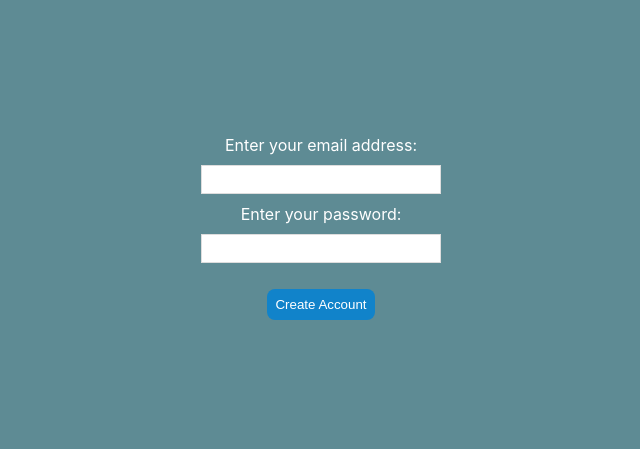
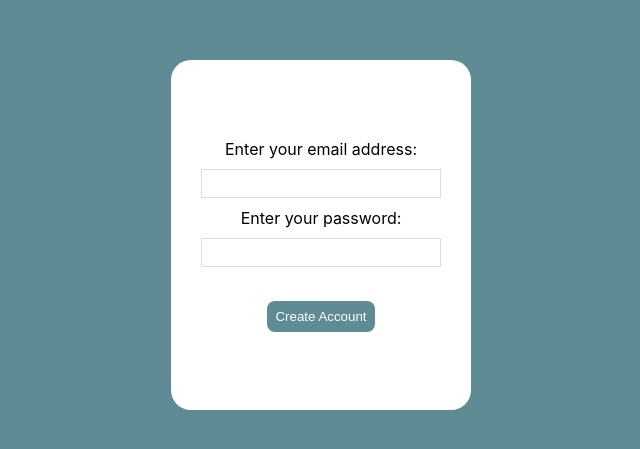
Before and after one commit to laulau-tlj/hng, a React (Create React App) app: page /register in a window 1280 px wide. Shown: the part 165-614 px from the top of the page, without its empty margins (319-959 px from the left). Built offline with nearby package versions, Linux system fonts and the light colour scheme.

Commit message:
img-tries

```diff
--- a/src/style/register.modules.css
+++ b/src/style/register.modules.css
@@ -1,6 +1,18 @@
-.create-account {
+.register-container {
   background-color: #5e8b94;
   height: 100vh;
+  display: flex;
+  flex-direction: column;
+  justify-content: center;
+  align-items: center;
+}
+
+.create-account {
+  background-color: #fff;
+  /* height: 100vh; */
+  height: 350px;
+  width: 300px;
+  border-radius: 20px;
   display: flex;
   flex-direction: column;
   justify-content: center;
@@ -11,8 +23,8 @@ input {
 }
 
 button {
-  margin: 1rem;
-  background: #1183ca;
+  margin-top: 1.5rem;
+  background: #5e8b94;
   color: #fff;
   border: 0;
   padding: 8px;
@@ -21,7 +33,7 @@ button {
 }
 
 label {
-  color: #fff;
+  /* color: #fff; */
 }
 
 .create-account input {
--- a/src/view/favorite/index.js
+++ b/src/view/favorite/index.js
@@ -1,5 +1,12 @@
+import { getStorage, ref } from "firebase/storage";
 
 const Favorite = () => {
+
+  const storage = getStorage();
+  const pathReference = ref(storage, 'brur9dO4rDVPxzVWSYa1Cy9ZMTm.jpeg');
+  const gsReference = ref(storage, 'gs://host-and-go.appspot.com/Images/lebaramines.jpeg');
+  const httpsReference = ref(storage, 'https://firebasestorage.googleapis.com/v0/b/host-and-go.appspot.com/o/Images%2Flebaramines.jpeg?alt=media&token=71fa8289-5fad-4d0e-879a-d1035b57411d');
+
     return (
         <div>
             Favorite
--- a/src/view/register/index.js
+++ b/src/view/register/index.js
@@ -21,7 +21,7 @@ const Register = () => {
     }
 
     return (
-
+          <div className="register-container">
             <div className="create-account">
               <label htmlFor="Email"> Enter your email address: </label>
               <input type="Email" name="email" onChange={(e) => { setEmail(e.target.value) }}/>
@@ -29,8 +29,7 @@ const Register = () => {
               <input type="password" name="password" onChange={(e) => { setPassword(e.target.value) }}/>
               <button onClick={createUser}>Create Account</button>
             </div>
-
-
+          </div>
     );
 };
 
```
Lines whose indentation alone changed are shown as unchanged.
